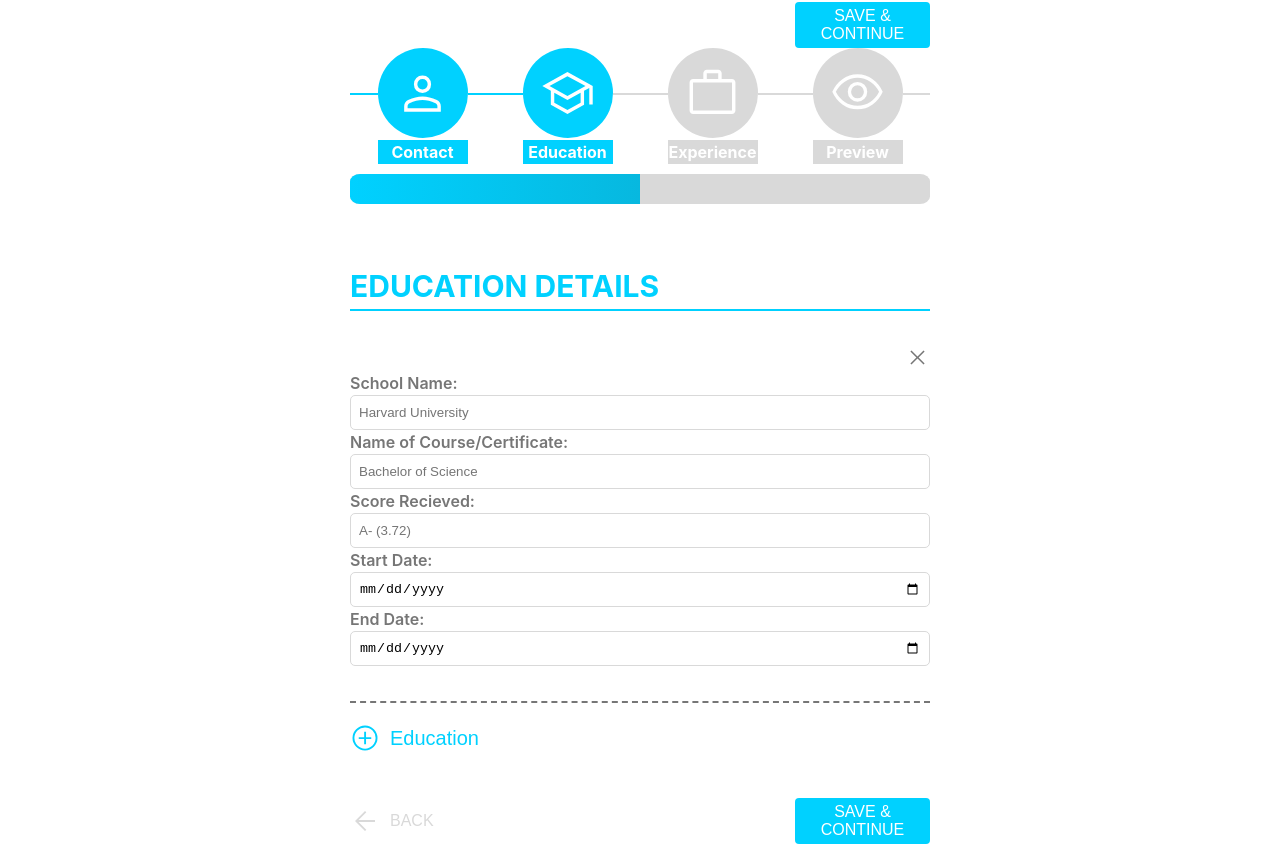
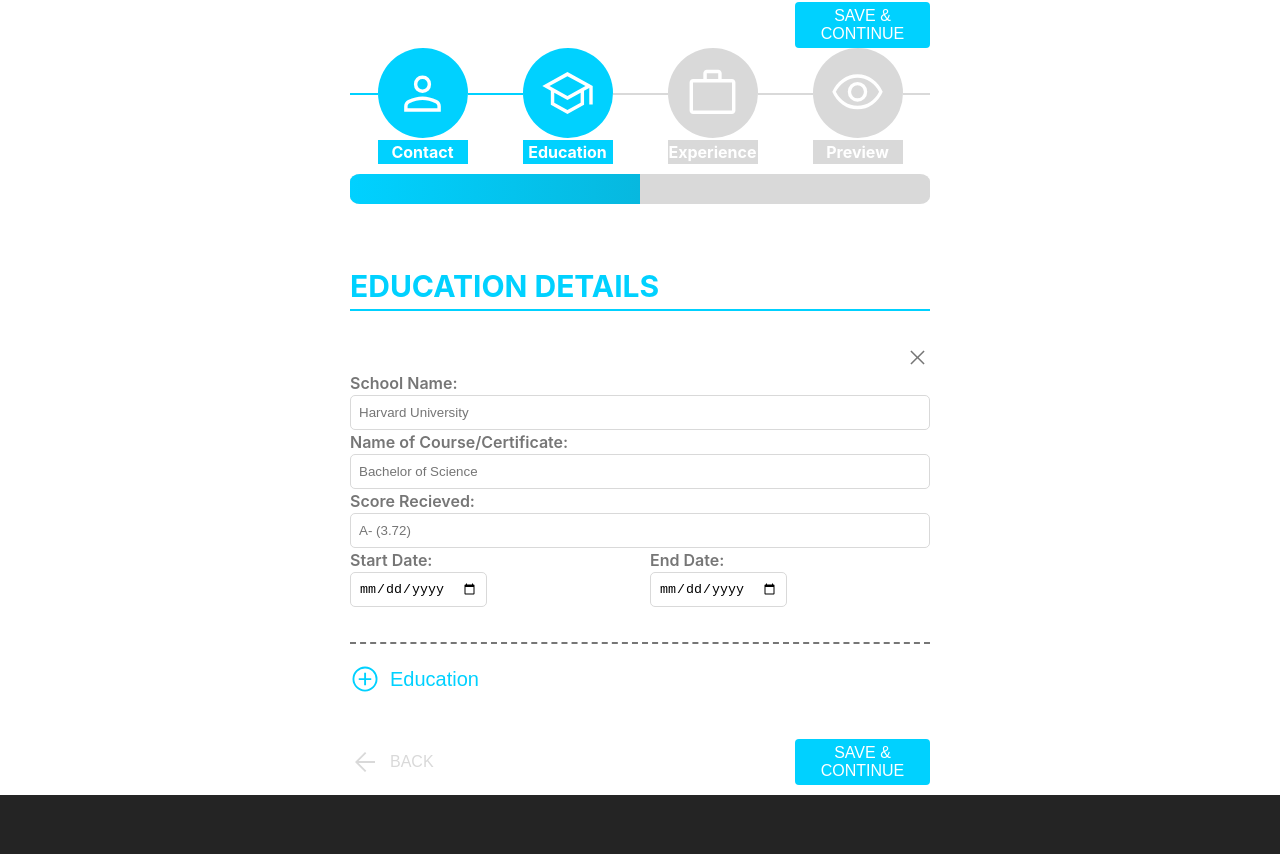
Before and after one commit to smyler3/swiftly-cv, a React (Vite) app: page / in a window 1280 px wide. Shown: the part 528-1382 px from the top of the page. After the commit the page ends 1323 px from the top, so only its background shows below. Built offline with nearby package versions, Linux system fonts and the light colour scheme.

Commit message:
feat: allow date fields to be side by side

```diff
--- a/src/App.css
+++ b/src/App.css
@@ -51,6 +51,8 @@ button {
     justify-content: center;
 
     border: none;
+    border-radius: 4px;
     outline: none;
     background: none;
+    cursor: pointer;
 }
--- a/src/components/FormWrapper.jsx
+++ b/src/components/FormWrapper.jsx
@@ -11,11 +11,11 @@ const defaultDelFormBtn = {
     'classNames': 'del-form-btn',
 }
 
-const FormField = ({ label, type, name, placeholder, pattern=null }) => {
+const FormField = ({ containerClassName, label, type, name, placeholder, pattern=null }) => {
     const [value, setValue] = useState('');
 
     return (
-        <div className="form-field-container">
+        <div className={`form-field-container ${containerClassName ? containerClassName : ''}`}>
             <label htmlFor={`${name}`}>{label}</label>
             <input
                 type={`${type}`}
@@ -42,6 +42,7 @@ const FormWrapper = ({ fields, canDelete=true }) => {
                 {fields.map((field) => (
                     <FormField
                         key={field.name}
+                        containerClassName={field.containerClassName ? field.containerClassName : null}
                         label={field.label}
                         type={field.type}
                         name={field.name}
--- a/src/components/forms/EducationForm.jsx
+++ b/src/components/forms/EducationForm.jsx
@@ -6,8 +6,8 @@ const educationFormFields = [
     {'name': 'schoolName', 'label': 'School Name:', 'type': 'text', 'placeholder': 'Harvard University'},
     {'name': 'studyTitle', 'label': 'Name of Course/Certificate:', 'type': 'text', 'placeholder': 'Bachelor of Science'},
     {'name': 'studyScore', 'label': 'Score Recieved:', 'type': 'text', 'placeholder': 'A- (3.72)'},
-    {'name': 'studyStartDate', 'label': 'Start Date:', 'type': 'date', 'placeholder': 'dd/mm/yyyy'},
-    {'name': 'studyEndDate', 'label': 'End Date:', 'type': 'date', 'placeholder': 'dd/mm/yyyy'},
+    {'containerClassName': 'date-field-container', 'name': 'studyStartDate', 'label': 'Start Date:', 'type': 'date', 'placeholder': 'dd/mm/yyyy'},
+    {'containerClassName': 'date-field-container', 'name': 'studyEndDate', 'label': 'End Date:', 'type': 'date', 'placeholder': 'dd/mm/yyyy'},
 ]
 
 const EducationForm = () => {
--- a/src/index.css
+++ b/src/index.css
@@ -23,6 +23,7 @@
 
   margin: 0;
   padding: 0;
+  border: none;
 }
 
 body {
@@ -33,10 +34,6 @@ body {
   min-height: 100vh;
 
   background-color: white;
-}
-
-button {
-  cursor: pointer;
 }
 
 /* @media (prefers-color-scheme: light) {
--- a/src/styles/FormWrapper.css
+++ b/src/styles/FormWrapper.css
@@ -49,6 +49,9 @@
 }
 
 label {
+    display: block;
+
+    text-align: left;
     font-size: 16px;
     font-weight: 600;
     color: var(--dark-grey);
@@ -75,3 +78,13 @@ input:focus-visible {
 input[type=textarea] {
     height: calc(2 * var(--input-field-height));
 }
+
+/* Allows date fields to be side by side */
+.date-field-container {
+    display: inline-block;
+
+    width: calc(50% - 10px);
+}
+.date-field-container:nth-of-type(even) {
+    margin-right: 20px;
+}
--- a/src/styles/NavigationButtons.css
+++ b/src/styles/NavigationButtons.css
@@ -25,6 +25,5 @@
     padding: 5px 15px;
 
     color: white;
-    border-radius: 4px;
     background-color: var(--primary);
 }
```
Also changed, not shown: 1 other file (tests, documents, lock files or other folders).
